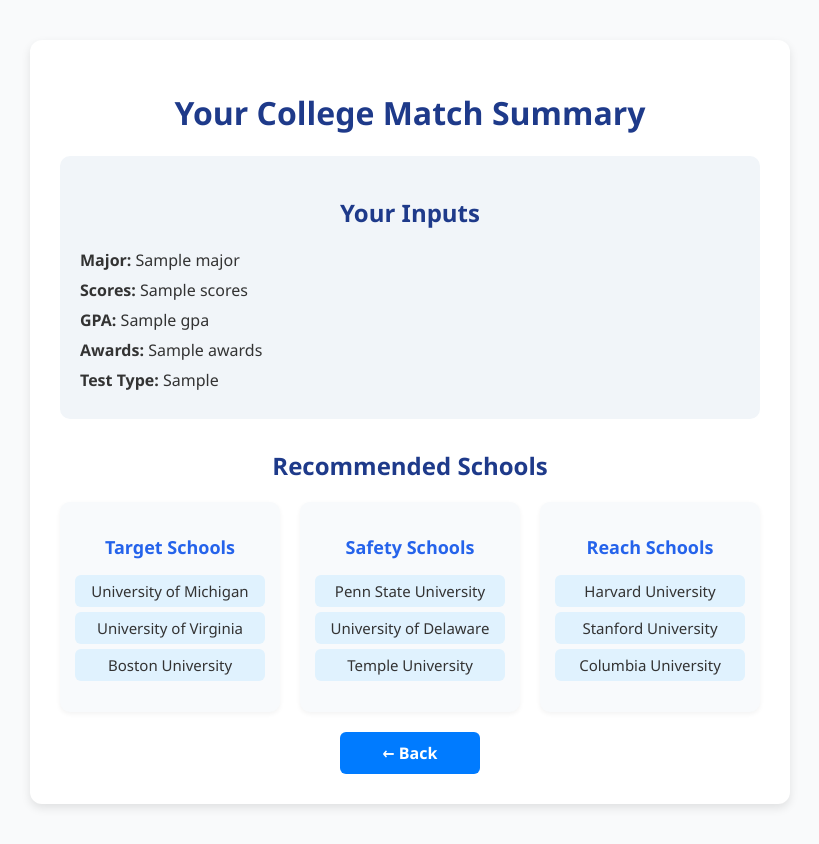
After one commit to hoaraeb720-commits/College-Course-Recommender, a Flask app: template templates/college_results.html in a window 1280 px wide. The commit adds this page. Shown: the whole page, without its empty margins (230-1049 px from the left). Run offline with Flask 3, Linux system fonts and the light colour scheme; the template is opened without the code that fills it: most values are stand-ins (such as "Sample title", 1, 10 or a date in 2020).

Commit message:
save code

```diff
--- a/main.py
+++ b/main.py
@@ -1,30 +1,34 @@
-import json
-from flask import Flask, render_template
+from flask import Flask, render_template, request
+from forms import CollegeForm
 
 app = Flask(__name__)
-
-@app.route("/")
-def hello_world():
-    return render_template("home_page.html")
+app.config["SECRET_KEY"] = "CollegeRecommenderSecretKey"
 
 
-@app.route("/inputs")
-def inputs():
-    with open("inputs.json", "r") as f:
-        data = json.loads(f.read())
-    return data
+@app.route("/", methods=["GET", "POST"])
+def hello_world():
+    form = CollegeForm()
 
-if __name__ == '__main__':
-    app.run(debug=True)
+    if request.method == "POST":
+        if form.validate_on_submit():
+            major = form.major.data
+            scores = form.scores.data
+            gpa = form.gpa.data
+            awards = form.awards.data
+            which_test = form.test_scores.data
+
+            return render_template(
+                "college_results.html",
+                major=major,
+                scores=scores,
+                gpa=gpa,
+                awards=awards,
+                which_test=which_test,
+            )
+        return render_template("home_page.html", form=form)
+
+    return render_template("home_page.html", form=form)
 
 
-
-
-'''
-@app.route("/animals")
-def hello_world():
-    return ["dogs", "cats", "birds"]
-
-if __name__ == '__main__':
-    app.run(debug=True)
-'''
+if __name__ == "__main__":
+    app.run(port=8000, debug=True)
--- /dev/null
+++ b/templates/college_results.html
@@ -0,0 +1,141 @@
+<!DOCTYPE html>
+<html lang="en">
+  <head>
+    <meta charset="UTF-8" />
+    <title>College Match Results</title>
+    <style>
+      body {
+        font-family: "Segoe UI", Tahoma, Geneva, Verdana, sans-serif;
+        background-color: #f9fafb;
+        color: #333;
+        margin: 40px;
+      }
+
+      .container {
+        max-width: 700px;
+        margin: auto;
+        background: #fff;
+        border-radius: 12px;
+        box-shadow: 0 4px 10px rgba(0, 0, 0, 0.1);
+        padding: 30px;
+      }
+
+      h1,
+      h2 {
+        text-align: center;
+        color: #1e3a8a;
+      }
+
+      .inputs {
+        background-color: #f1f5f9;
+        border-radius: 10px;
+        padding: 20px;
+        margin-bottom: 30px;
+      }
+
+      .inputs p {
+        margin: 8px 0;
+        font-size: 16px;
+      }
+
+      .schools {
+        display: grid;
+        grid-template-columns: repeat(auto-fit, minmax(200px, 1fr));
+        gap: 20px;
+      }
+
+      .card {
+        background-color: #f8fafc;
+        border-radius: 10px;
+        box-shadow: 0 2px 5px rgba(0, 0, 0, 0.05);
+        padding: 15px;
+      }
+
+      .card h3 {
+        color: #2563eb;
+        font-size: 18px;
+        margin-bottom: 10px;
+        text-align: center;
+      }
+
+      .card ul {
+        list-style: none;
+        padding: 0;
+      }
+
+      .card li {
+        background-color: #e0f2fe;
+        margin: 5px 0;
+        padding: 6px 10px;
+        border-radius: 6px;
+        font-size: 15px;
+        text-align: center;
+      }
+
+      .back-button {
+        display: block;
+        width: 120px;
+        margin: 20px auto 0;
+        padding: 10px;
+        text-align: center;
+        background-color: #007bff;
+        color: #fff;
+        border-radius: 6px;
+        text-decoration: none;
+        font-weight: bold;
+        transition: background-color 0.3s ease;
+      }
+
+      .back-button:hover {
+        background-color: #0056b3;
+      }
+    </style>
+  </head>
+
+  <body>
+    <div class="container">
+      <h1>Your College Match Summary</h1>
+
+      <div class="inputs">
+        <h2>Your Inputs</h2>
+        <p><strong>Major:</strong> {{ major }}</p>
+        <p><strong>Scores:</strong> {{ scores }}</p>
+        <p><strong>GPA:</strong> {{ gpa }}</p>
+        <p><strong>Awards:</strong> {{ awards }}</p>
+        <p><strong>Test Type:</strong> {{which_test}}</p>
+      </div>
+
+      <h2>Recommended Schools</h2>
+      <div class="schools">
+        <div class="card">
+          <h3>Target Schools</h3>
+          <ul>
+            <li>University of Michigan</li>
+            <li>University of Virginia</li>
+            <li>Boston University</li>
+          </ul>
+        </div>
+
+        <div class="card">
+          <h3>Safety Schools</h3>
+          <ul>
+            <li>Penn State University</li>
+            <li>University of Delaware</li>
+            <li>Temple University</li>
+          </ul>
+        </div>
+
+        <div class="card">
+          <h3>Reach Schools</h3>
+          <ul>
+            <li>Harvard University</li>
+            <li>Stanford University</li>
+            <li>Columbia University</li>
+          </ul>
+        </div>
+      </div>
+
+      <a href="/" class="back-button">&larr; Back</a>
+    </div>
+  </body>
+</html>
```
Also changed, not shown: MajorList.csv (added, +175 -0 lines), forms.py (added, +41 -0 lines), inputs.json (+12 -6 lines), templates/home_page.html (+57 -189 lines).
